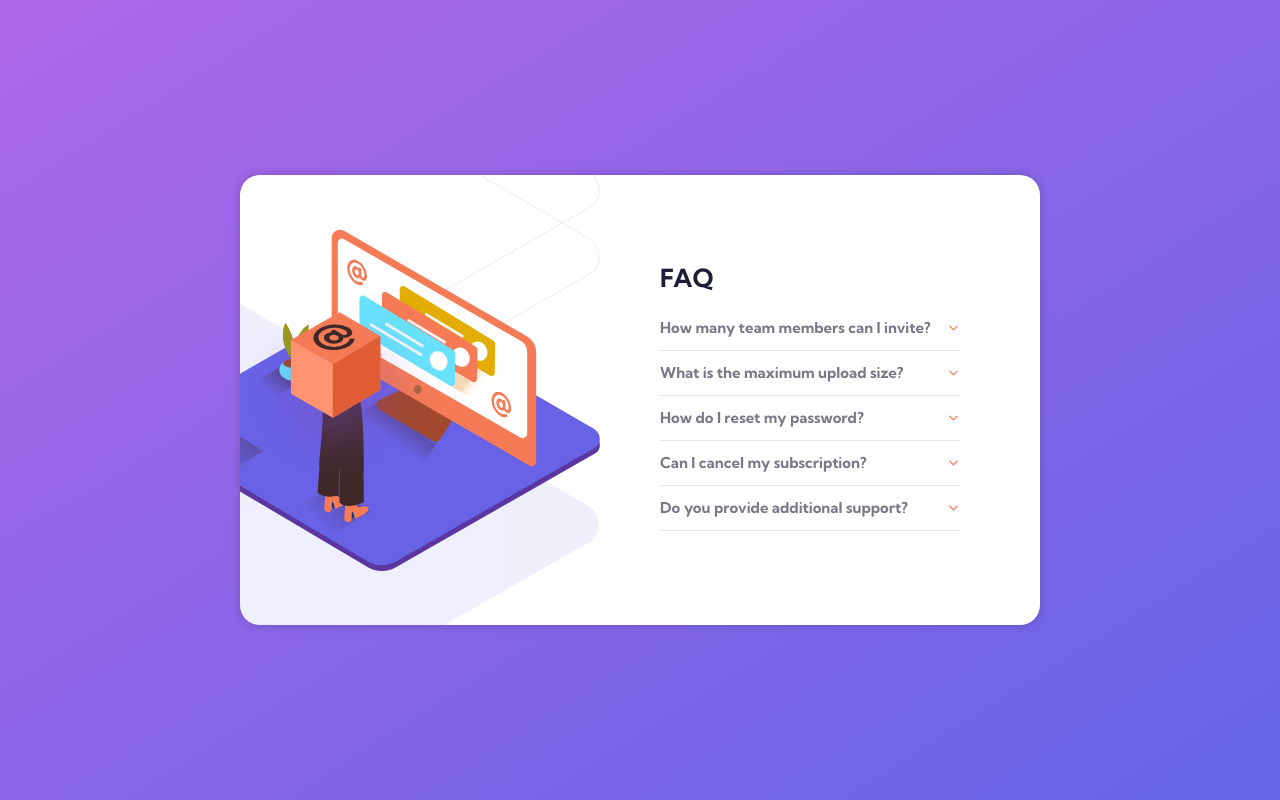
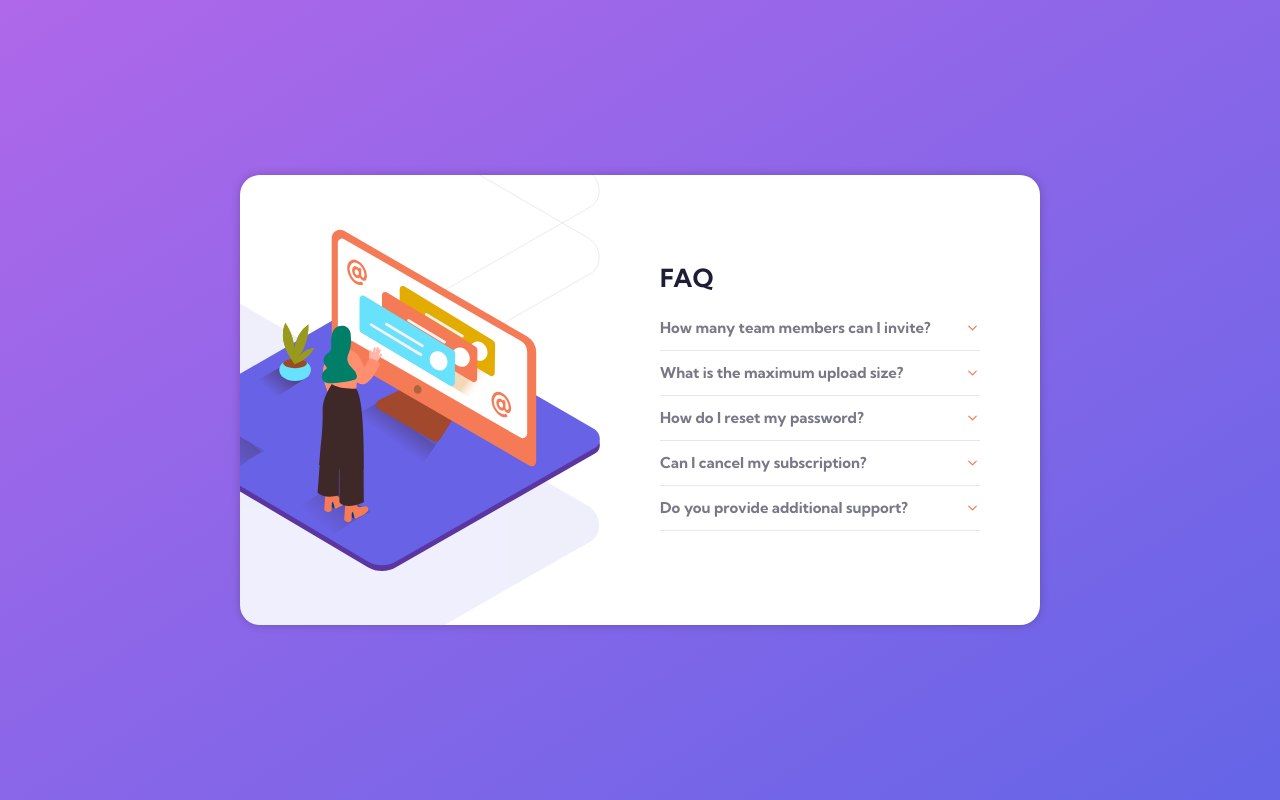
Before and after one commit to Nimixx/accordion-fm, a React (Vite) app: page / in a window 1280 px wide. Built offline with nearby package versions, Linux system fonts and the light colour scheme.

Commit message:
fix layout issue

```diff
--- a/src/App.tsx
+++ b/src/App.tsx
@@ -1,17 +1,13 @@
 import "./styles/global.styles.css";
 import "./styles/reset.styles.css";
 
-import styles from "./app.module.css";
-
 import Card from "./components/card/Card";
 import PageLayout from "./layouts/PageLayout";
-import BoxImage from "./assets/illustration-box-desktop.svg";
 
 function App() {
   return (
     <PageLayout>
       <Card />
-      <img className={styles.box} src={BoxImage} alt="box pattern design" />
     </PageLayout>
   );
 }
--- a/src/app.module.css
+++ /dev/null
@@ -1,6 +0,0 @@
-.box {
-  position: absolute;
-  top: 31rem;
-  left: 24rem;
-  z-index: 500;
-}
--- a/src/components/card/card.module.css
+++ b/src/components/card/card.module.css
@@ -1,6 +1,6 @@
 .card {
-  width: 80rem;
-  height: 45rem;
+  width: 75rem;
+  height: 50rem;
   background-color: var(--bg-color-card);
   border-radius: 2rem;
   overflow: hidden;
@@ -8,4 +8,8 @@
   justify-content: flex-start;
   align-items: center;
   box-shadow: 0 0 1rem rgba(0, 0, 0, 0.2);
+  @media screen and (min-width: 874px) {
+    width: 80rem;
+    height: 45rem;
+  }
 }
--- a/src/components/faq/Faq.tsx
+++ b/src/components/faq/Faq.tsx
@@ -49,7 +49,7 @@ export default function Faq() {
   return (
     <section className={styles.container}>
       <h1 className={styles.title}>FAQ</h1>
-      <section>
+      <section className={styles.question__wrapper}>
         {faqData.map((q, index) => (
           <Question
             key={index}
--- a/src/components/faq/faq.module.css
+++ b/src/components/faq/faq.module.css
@@ -1,5 +1,11 @@
 .container {
-  margin-left: 10rem;
+  width: 100%;
+  margin-left: 0rem;
+  padding: 0 5rem;
+  @media screen and (min-width: 874px) {
+    margin-left: 10rem;
+    padding: 0rem;
+  }
 }
 
 .title {
@@ -7,3 +13,10 @@
   font-weight: 700;
   margin-bottom: 2rem;
 }
+
+.question__wrapper {
+  width: 100%;
+  @media screen and (min-width: 874px) {
+    width: 32rem;
+  }
+}
--- a/src/components/patern/pattern.module.css
+++ b/src/components/patern/pattern.module.css
@@ -12,9 +12,13 @@
 .imageWrapper {
   width: 100%;
   height: auto;
-  position: absolute;
-  left: -50rem;
-  top: -25rem;
+  display: none;
+  @media screen and (min-width: 874px) {
+    display: block;
+    position: absolute;
+    left: -50rem;
+    top: -25rem;
+  }
 }
 
 .pattern {
@@ -27,11 +31,8 @@
   height: auto;
   margin-left: -5rem;
   z-index: 50;
+  display: none;
+  @media screen and (min-width: 874px) {
+    display: block;
+  }
 }
-
-.box {
-  position: absolute;
-  top: 18rem;
-  left: -10rem;
-  z-index: 100;
-}
--- a/src/layouts/Question.tsx
+++ b/src/layouts/Question.tsx
@@ -1,5 +1,5 @@
 import styles from "./question.module.css";
-import { ChevronDown, ChevronUp } from "lucide-react";
+import { ChevronDown } from "lucide-react";
 
 type QuestionProps = {
   question: string;
@@ -15,7 +15,7 @@ export default function Question({
   isExpanded,
 }: QuestionProps) {
   return (
-    <article>
+    <article className={styles.container}>
       <button
         onClick={onClick}
         className={`${styles.question} ${isExpanded && styles.question__open}`}
--- a/src/layouts/pageLayout.module.css
+++ b/src/layouts/pageLayout.module.css
@@ -4,4 +4,5 @@
   display: flex;
   justify-content: center;
   align-items: center;
+  padding: 0 2rem;
 }
--- a/src/layouts/question.module.css
+++ b/src/layouts/question.module.css
@@ -1,6 +1,11 @@
+.container {
+  width: 100%;
+}
+
 .question {
   width: 100%;
-  font-size: 1.5rem;
+  font-size: 1.4rem;
+  text-align: left;
   display: flex;
   justify-content: space-between;
   align-items: center;
@@ -15,6 +20,9 @@
   &:hover {
     color: var(--text-color-light);
   }
+  @media screen and (min-width: 460px) {
+    font-size: 1.5rem;
+  }
 }
 
 .question__open {
@@ -22,7 +30,7 @@
 }
 
 .answer {
-  max-width: 30rem;
+  width: 100%;
   font-size: 1.3rem;
   color: var(--text-color-lighter);
   margin-top: 1rem;
```
